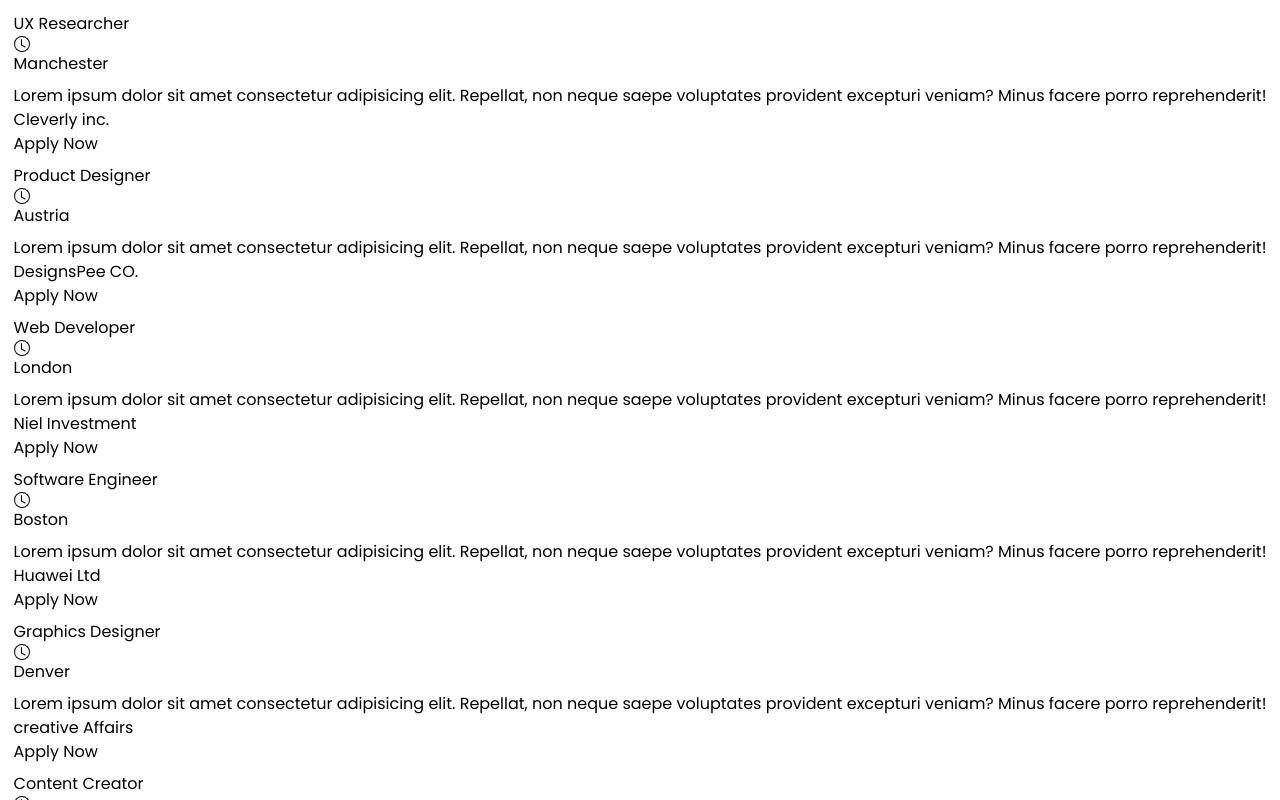
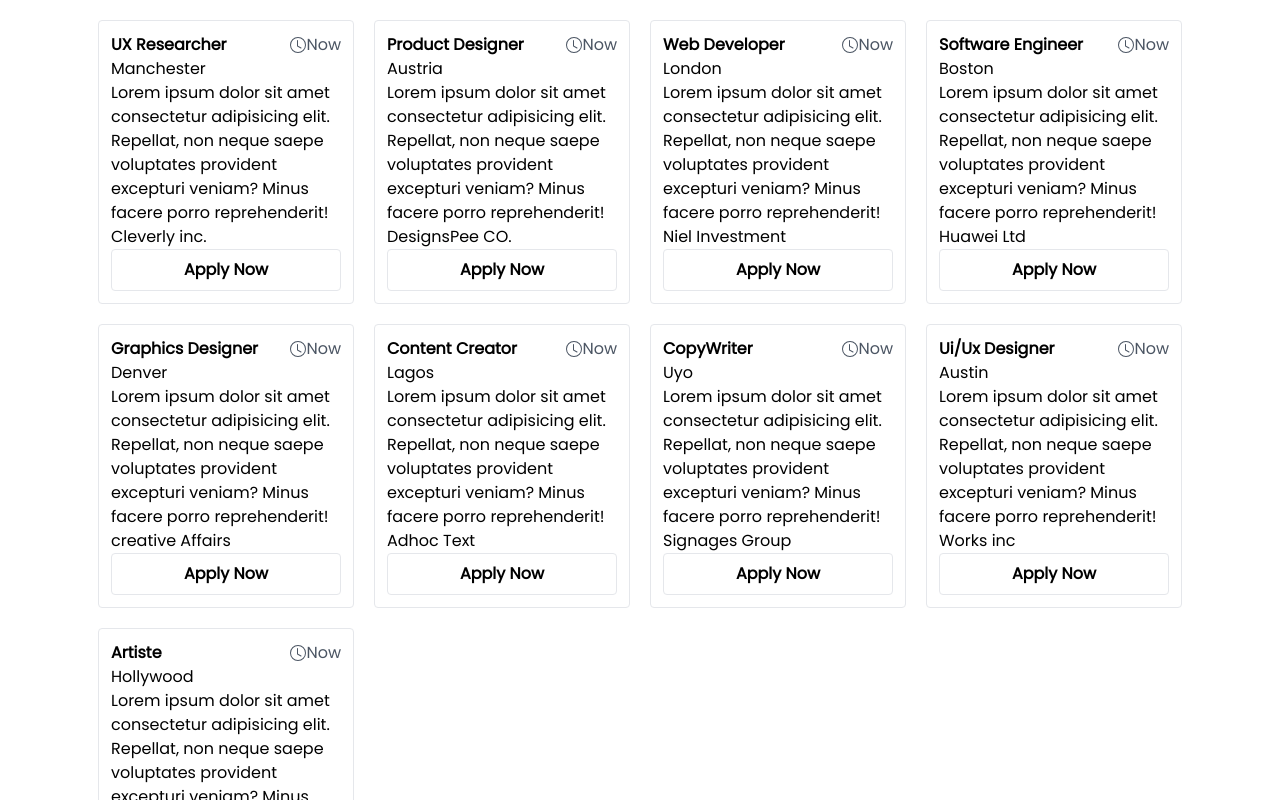
Before and after one commit to cleverAkanimoh/tailwind-learning-project, a React (Vite) app: page / in a window 1280 px wide. Shown: the top 800 px of the page. Built offline with nearby package versions, Linux system fonts and the light colour scheme.

Commit message:
modified 3 files

```diff
--- a/src/Components/SearchForm.jsx
+++ b/src/Components/SearchForm.jsx
@@ -79,7 +79,7 @@
 					</button>
 				</div>
 
-				<button className="bg-blue-400 text-white w-20 h-8 md:w-28 md:h-12 rounded">
+				<button className="hover:bg-sky-700  bg-blue-400 text-white w-20 h-8 md:w-28 md:h-12 rounded">
 					search
 				</button>
 			</div>
--- a/src/Components/availableWorks.jsx
+++ b/src/Components/availableWorks.jsx
@@ -1,18 +1,18 @@
 import { BsClock } from "react-icons/bs"
 export default function ({ works }) {
     return (
-        <article className="w-full p-3 grid gap-2">
+        <article className="p-2 pt-5 grid-cols-1 sm:grid-cols-2 md:grid-cols-3 lg:grid-cols-4 grid gap-5 place-items-center">
             {
                 works.map(work => {
                     const { id, title, location, desc, companyName, url } = work;
 
                     return (
-                        <div key={id} className="grid gap-2">
+                        <div key={id} className="w-64 border p-3 rounded">
                             <div>
-                                <div>
-                                    <h2>{title}</h2>
-                                    <span>
-                                        <BsClock />
+                                <div className="flex justify-between items-center">
+                                    <h2 className="font-extrabold">{title}</h2>
+                                    <span className="flex items-center text-gray-600">
+                                        <BsClock />Now
                                     </span>
                                 </div>
                                 <span>{location}</span>
@@ -21,7 +21,7 @@
                             <div className="flex flex-col">
                                 <p>{desc}</p>
                                 <span>{companyName}</span>
-                                <a href={url}>Apply Now</a>
+                                <a href={url} className="border rounded font-extrabold grid place-items-center p-2">Apply Now</a>
                             </div>
                         </div>
                     )
--- a/tailwind.config.cjs
+++ b/tailwind.config.cjs
@@ -5,6 +5,9 @@
     "./src/**/*.{js,ts,jsx,tsx}",
   ],
   theme: {
+    container: {
+      center: true,
+    },
     extend: {},
   },
   plugins: [],
```
